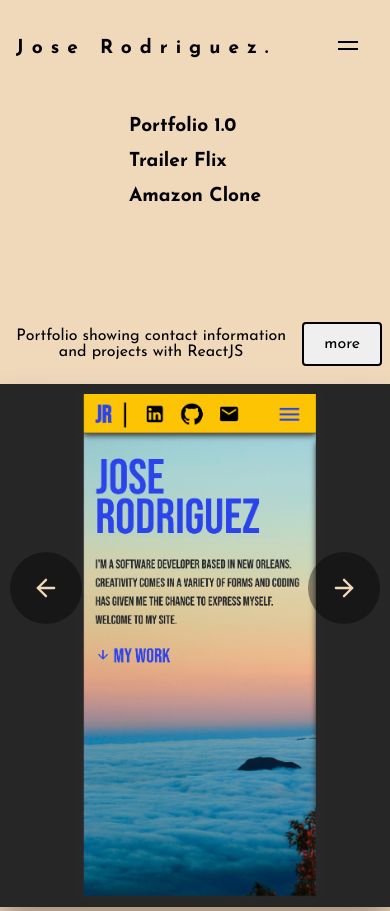
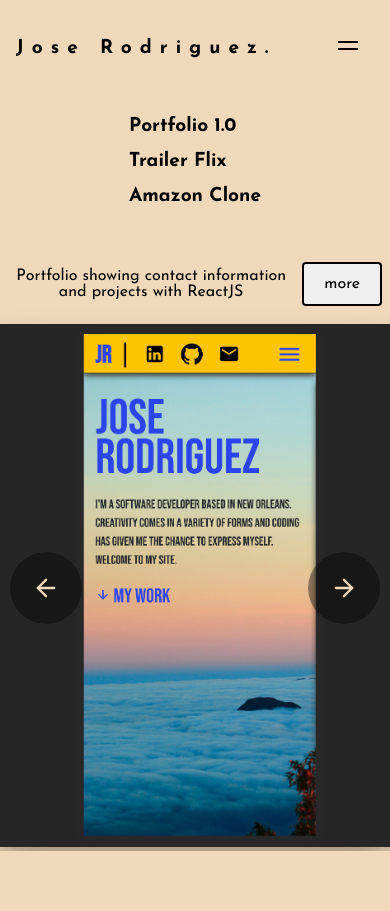
Before and after one commit to josesrodriguez610/Portfolio2.0, a React (Create React App) app: page /projects in a window 390 px wide. After the commit the page ends 851 px from the top, so only its background shows below. Built offline with nearby package versions, Linux system fonts and the light colour scheme.

Commit message:
(fix) clear space phone viewport

```diff
--- a/src/styles/pages/Projects.scss
+++ b/src/styles/pages/Projects.scss
@@ -139,6 +139,7 @@
   justify-content: space-between;
   padding-bottom: 10px;
   @include media("<=phone") {
+    margin-top: -60px;
     width: 98%;
     text-align: center;
   }
```
